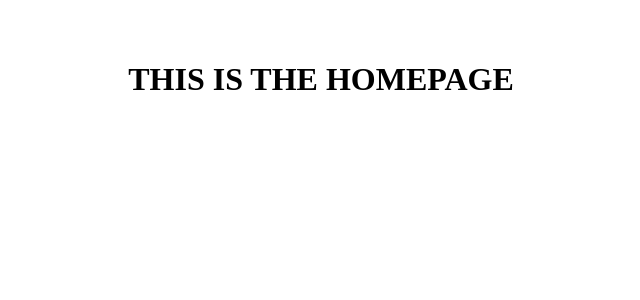
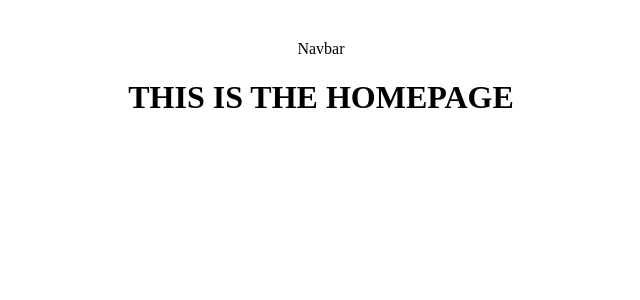
Before and after one commit to tla111/react-course-pedrotech, a React (Vite) app in the folder frontend/: page / in a window 1280 px wide. Shown: the top 300 px of the page, without its empty margins (319-959 px from the left). Built offline with nearby package versions, Linux system fonts and the light colour scheme.

Commit message:
created navbar example

```diff
--- a/frontend/src/App8.jsx
+++ b/frontend/src/App8.jsx
@@ -8,6 +8,7 @@ import Contact from './Pages/Contact'
 const App8 = () => {
     return (
         <div className="App">
+            <div>Navbar</div>
             <Router>
                 <Routes>
                     <Route path="/" element={<Home />} />
```
